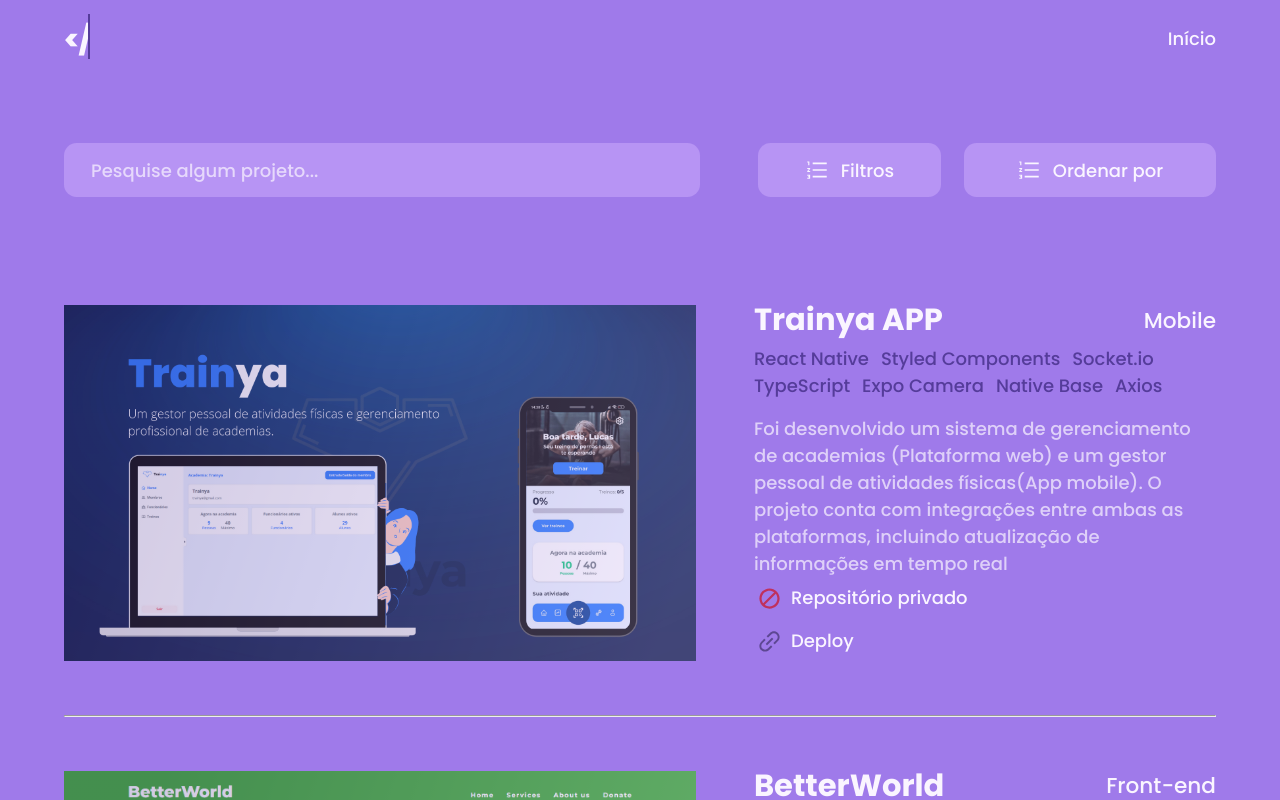
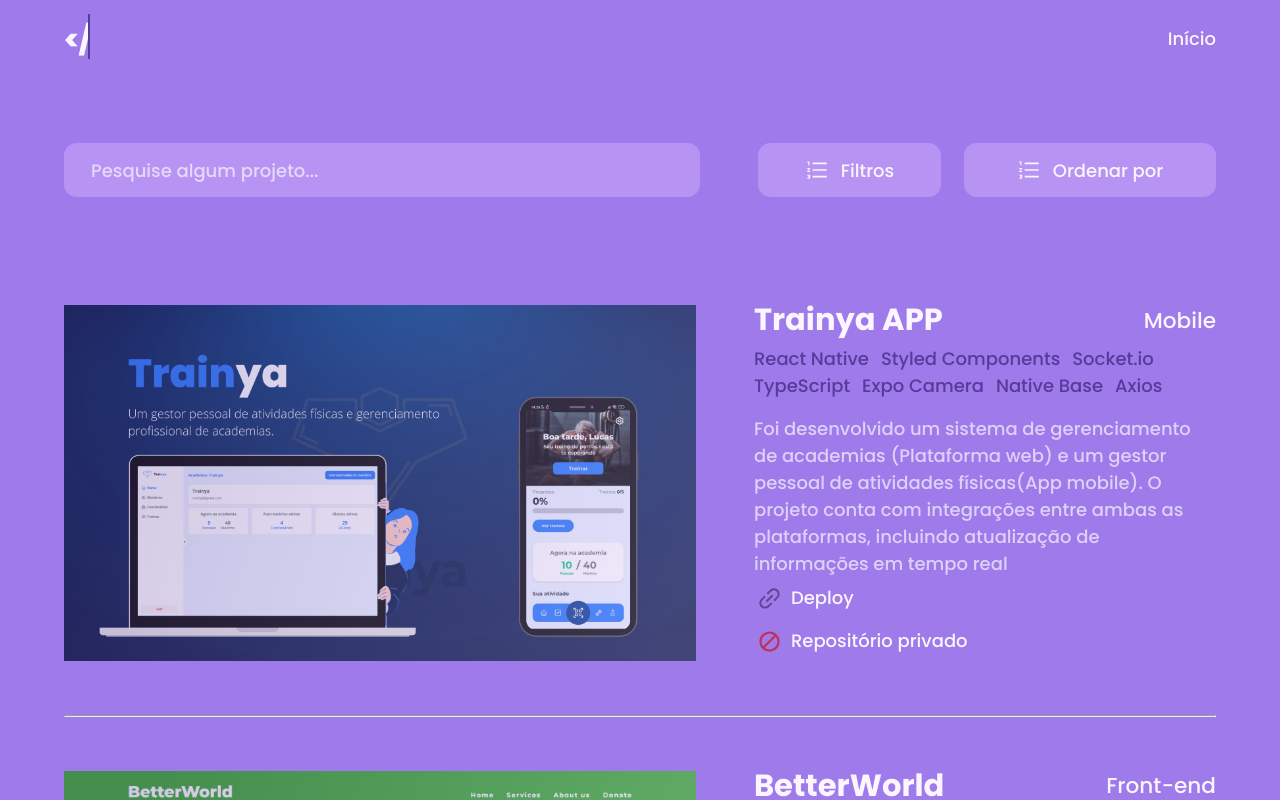
Before and after one commit to juliozambom/portifolio, a React (Vite) app: page /projects in a window 1280 px wide. Shown: the top 800 px of the page. Built offline with nearby package versions, Linux system fonts and the light colour scheme.

Commit message:
fix: showing deploy first instead repo

```diff
--- a/src/components/ProjectDetailedCards/index.tsx
+++ b/src/components/ProjectDetailedCards/index.tsx
@@ -45,6 +45,13 @@
               </div>
 
               <div className="project-links">
+                {project.deploy && (
+                  <a target="_blank" href={project.deploy}>
+                    <AiOutlineLink className="link-icon" />
+                    <span>Deploy</span>
+                  </a>
+                )}
+
                 {project.github ? (
                   <a target="_blank" href={project.github}>
                     <AiOutlineGithub className="link-icon" />
@@ -54,13 +61,6 @@
                   <a>
                     <FcCancel className="link-icon"/>
                     <span>Repositório privado</span>
-                  </a>
-                )}
-
-                {project.deploy && (
-                  <a target="_blank" href={project.deploy}>
-                    <AiOutlineLink className="link-icon" />
-                    <span>Deploy</span>
                   </a>
                 )}
               </div>
```
